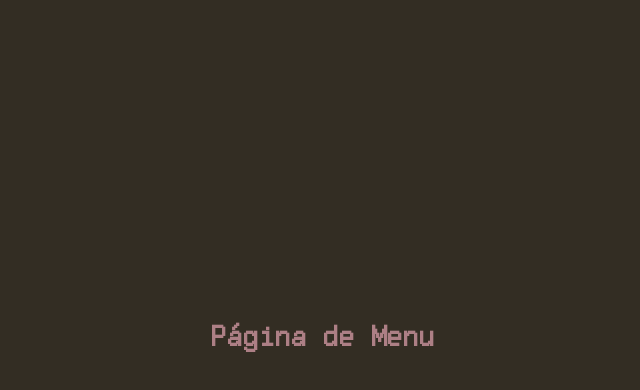
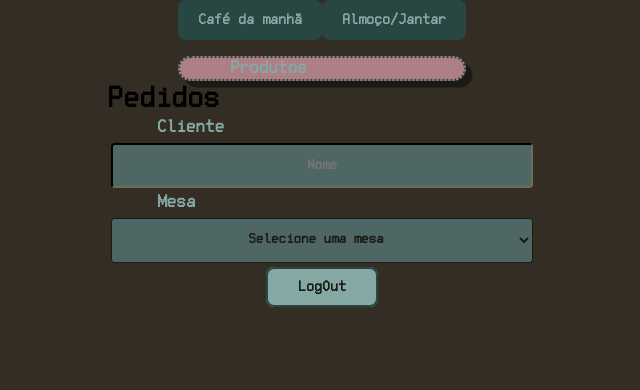
Before and after one commit to Laboratoria/SAP006-burger-queen-api-client, a React (Create React App) app: page /menu in a window 1280 px wide. Shown: the top 390 px of the page, without its empty margins (318-958 px from the left). Built offline with nearby package versions, Linux system fonts and the light colour scheme; sample sign-in values are in the browser's storage.

Commit message:
inicio da estilizaçao do menu

```diff
--- a/src/pages/kitchen/kitchen.jsx
+++ b/src/pages/kitchen/kitchen.jsx
@@ -2,16 +2,16 @@ import { useHistory } from "react-router";
 
 const Kitchen = () => {
   const history = useHistory();
-	return (
-		<div>
-			<h1 className='test'>Página de pedidos enviados para a cozinha</h1>
+  return (
+    <div className='main'>
+      <h1>Cozinha</h1>
       <button className='form-button draw' onClick={() => {
         localStorage.removeItem('token')
-        history.push('/home')
+        history.push('/')
       }}>LogOut
       </button>
-		</div>
-	);
+    </div>
+  );
 }
 
 export default Kitchen;
--- a/src/pages/menu/menu.jsx
+++ b/src/pages/menu/menu.jsx
@@ -1,7 +1,41 @@
+import { useHistory } from "react-router";
+
 const Menu = () => {
+  const history = useHistory();
   return (
-    <div>
-      <h1 className='test'>Página de Menu</h1>
+    <div className='main'>
+      <div className='menu-list'>
+        <button className='menu-button'>Café da manhã</button>
+        <button className='menu-button'>Almoço/Jantar</button>
+        <div className='products-list'>
+        <label className='menu-labels'>Produtos</label>
+        </div>
+      </div>
+
+      <div className='orders-list'>
+        <h1>Pedidos</h1>
+        <label className='menu-labels'>Cliente</label>
+        <input className='menu-input' type='text' placeholder='Nome' name='name' autoComplete='off'/>
+        <label className='menu-labels'>Mesa</label>
+        <select className='menu-select' autoComplete='off' name='role'>
+          <option value=''>Selecione uma mesa</option>
+          <option value='1'>mesa 1</option>
+          <option value='2'>mesa 2</option>
+          <option value='3'>mesa 3</option>
+          <option value='4'>mesa 4</option>
+          <option value='5'>mesa 5</option>
+          <option value='6'>mesa 6</option>
+          <option value='7'>mesa 7</option>
+          <option value='8'>mesa 8</option>
+          <option value='9'>mesa 9</option>
+          <option value='10'>mesa 10</option>
+        </select>
+      </div>
+      <button className='form-button draw' onClick={() => {
+        localStorage.removeItem('token')
+        history.push('/')
+      }}>LogOut
+      </button>
     </div>
   );
 }
--- a/src/routes/privateRoute.js
+++ b/src/routes/privateRoute.js
@@ -11,7 +11,7 @@ const PrivateRouter = ({ component: Component, ...rest }) => {
         isAuthenticated() ? (
         <Component {...props} />
         ) : (
-        <Redirect to={{ pathname: '/home', state: { from: props.location } }} />
+        <Redirect to={{ pathname: '/', state: { from: props.location } }} />
         )
         }
         />
--- a/src/routes/routes.js
+++ b/src/routes/routes.js
@@ -15,12 +15,12 @@ const Routes = () => {
     <Router>
       <div>
         <Switch>
-          <Route path='/home' exact component={Home} />
-          <Route path='/login' component={Login} />
-          <Route path='/signup' component={SignUp} />
-          <PrivateRoute path='/menu' component={Menu} />
-          <PrivateRoute path='/kitchen' component={Kitchen} />
-          <PrivateRoute path='/orders' component={Orders} />
+          <Route path='/' exact component={Home} />
+          <Route path='/login' exact component={Login} />
+          <Route path='/signup' exact component={SignUp} />
+          <PrivateRoute path='/menu' exact component={Menu} />
+          <PrivateRoute path='/kitchen' exact component={Kitchen} />
+          <PrivateRoute path='/orders' exact component={Orders} />
           <Route component={NotFound} />
         </Switch>
       </div>
--- a/src/styles.scss
+++ b/src/styles.scss
@@ -47,7 +47,7 @@ body {
   justify-content: center;
 }
 
-.cards, .login-page, .signup-page {
+.cards, .login-page, .signup-page, .products-list {
   display: flex;
   flex-direction: column;
   background-color: $black;
@@ -96,6 +96,10 @@ body {
 
 .signup-page {
   height: 37em;
+}
+
+.products-list{
+  background-color: $light-pink;
 }
 
 .form-title {
@@ -218,3 +222,44 @@ body {
   color: $light-pink;
   margin-top: 10em;
 }
+
+.menu-button {
+  width: 9em;
+  height: 2.5em;
+  font-size: 1em;
+  cursor: pointer;
+  color: $light-blue;
+  border-radius: 0.5em;
+  font-weight: bolder;
+  border: none;
+  background: $dark-cyan;
+  box-sizing: border-box;
+  margin-bottom: 1em;
+  box-shadow: inset 0 0 0 2px $dark-cyan;
+  position: relative;
+  vertical-align: middle;
+}
+
+.menu-labels {
+  color: $light-blue;
+  align-self: start;
+  margin-left: 2.6em;
+  font-size: 1.2em;
+  font-weight: bolder;
+}
+
+.menu-input, .menu-select {
+  width: 28em;
+  height: 3em;
+  margin: 0.30em;
+  background: $light-cyan;
+  border-color:#1B1A15;
+  border-radius: 0.25em;
+  display: flex;
+  align-content: center;
+  justify-content: center;
+  text-align: center;
+  color: $black;
+  font-size: 0.94em;
+  font-weight: bolder;
+}
```
Also changed, not shown: 1 other file (tests, documents, lock files or other folders).
